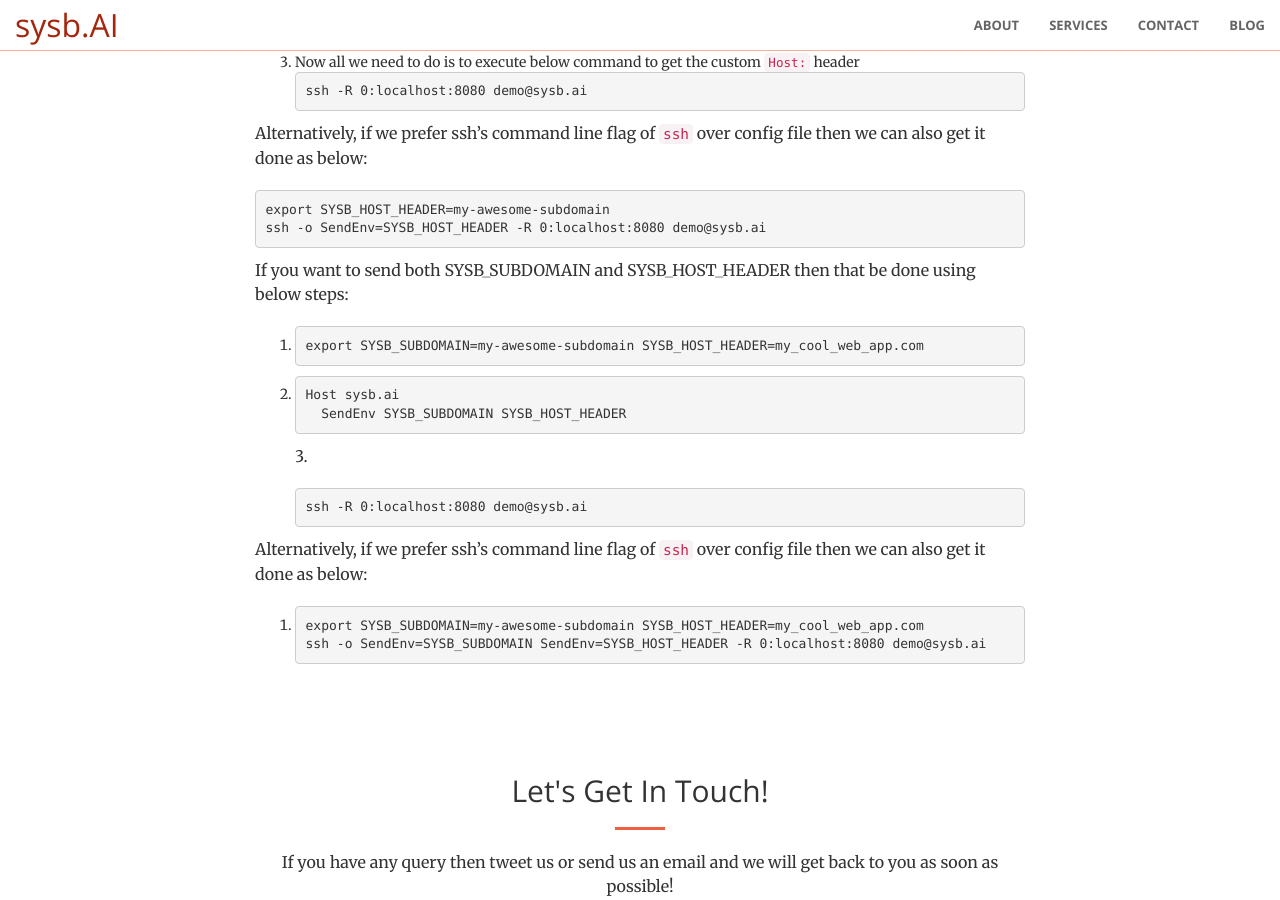
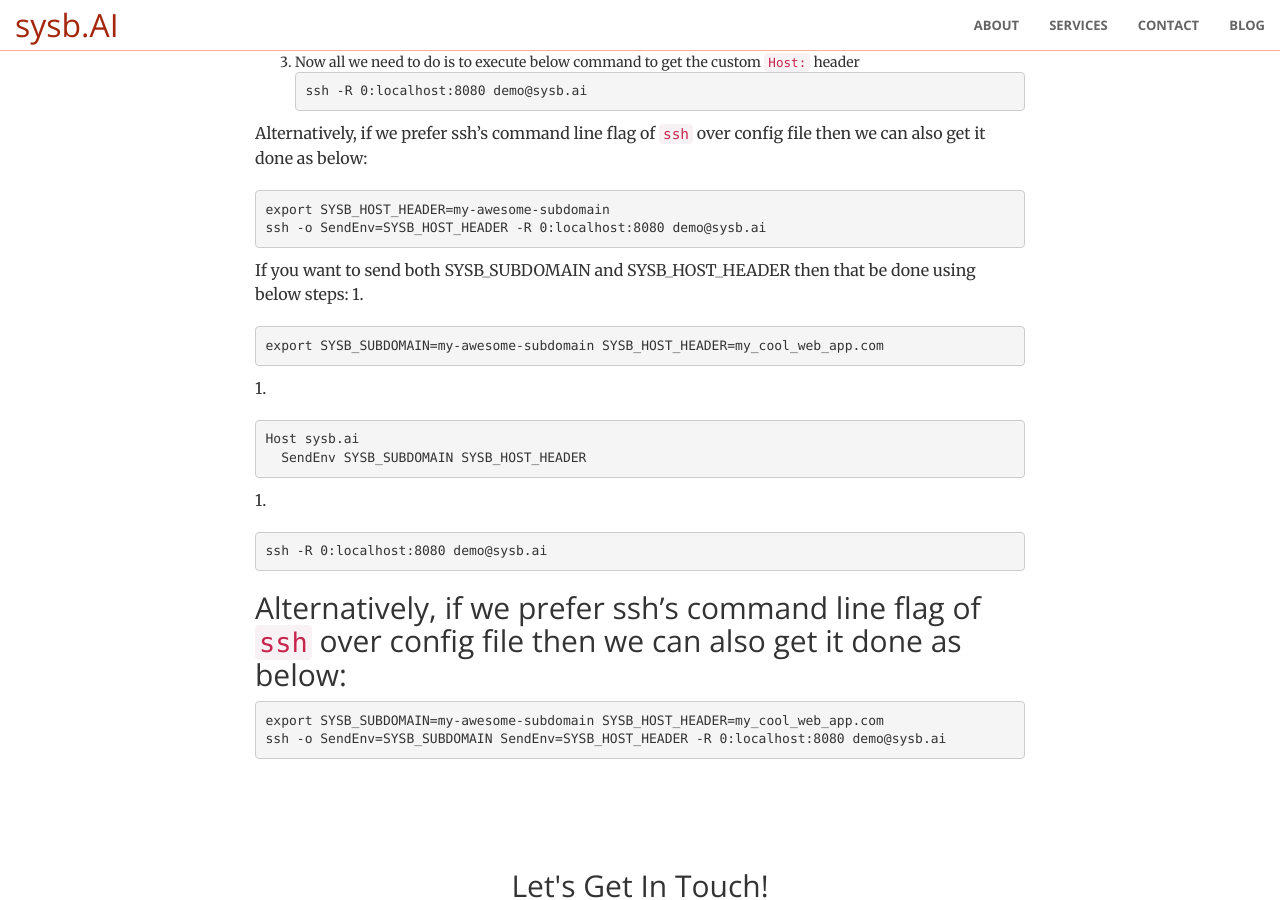
Before and after one commit to usama7628674/sysb.AI, a Jekyll site: the page built from _posts/2020-02-05-how-to-add-custom-header.md, in a window 1280 px wide and 900 px high, scrolled down 836 px. Built offline with Jekyll 4.4.1, drawn with Linux system fonts in a browser that asks for light colours.

Commit message:
some typo fix

````diff
--- a/_posts/2020-02-05-how-to-add-custom-header.md
+++ b/_posts/2020-02-05-how-to-add-custom-header.md
@@ -30,18 +30,18 @@ If you want to send both SYSB_SUBDOMAIN and SYSB_HOST_HEADER then that be done u
 ```
 export SYSB_SUBDOMAIN=my-awesome-subdomain SYSB_HOST_HEADER=my_cool_web_app.com
 ```
-2.
+1.
 ```
 Host sysb.ai
   SendEnv SYSB_SUBDOMAIN SYSB_HOST_HEADER
 ```
-3.
+1.
 ```
 ssh -R 0:localhost:8080 demo@sysb.ai
 ```
 
 Alternatively, if we prefer ssh's command line flag of `ssh` over config file then we can also get it done as below:
-1.
+-
 ```
 export SYSB_SUBDOMAIN=my-awesome-subdomain SYSB_HOST_HEADER=my_cool_web_app.com
 ssh -o SendEnv=SYSB_SUBDOMAIN SendEnv=SYSB_HOST_HEADER -R 0:localhost:8080 demo@sysb.ai
````
